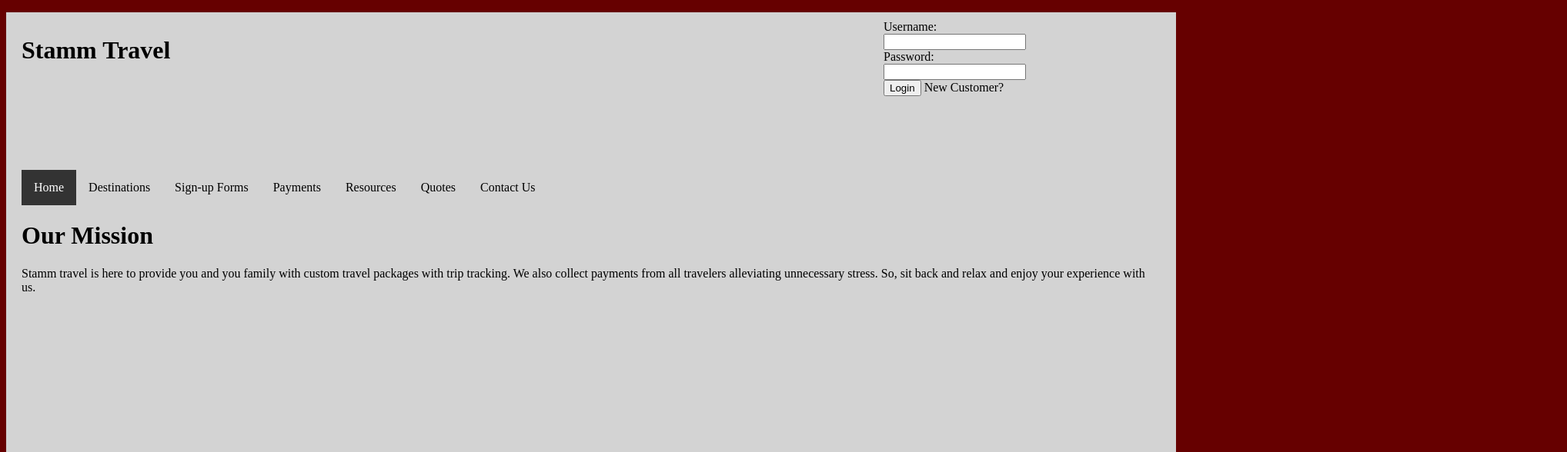
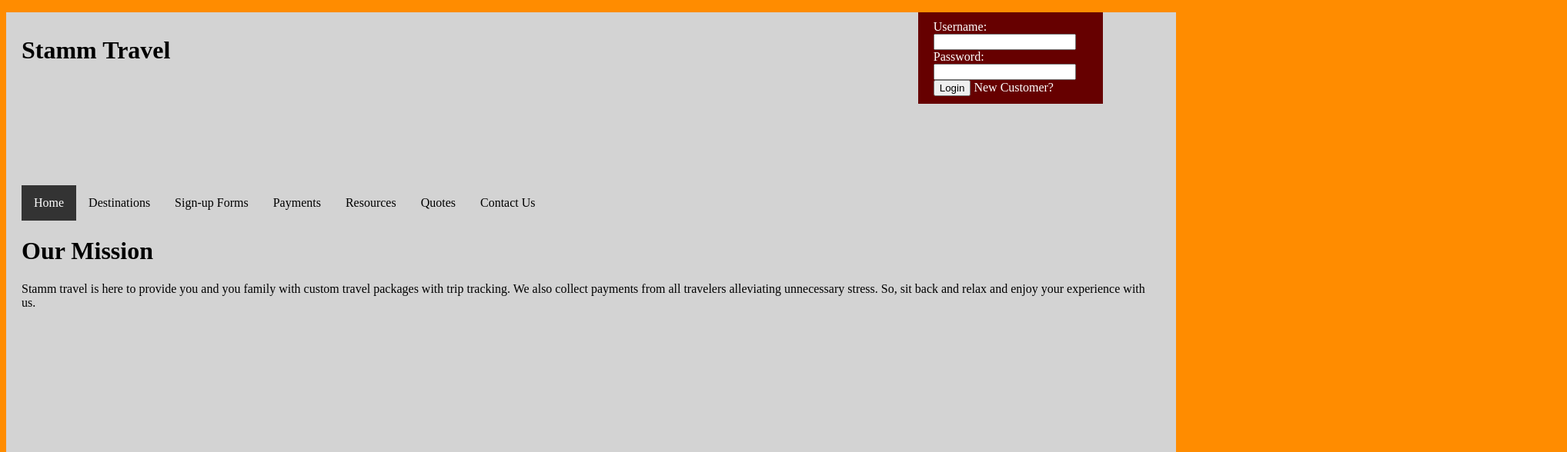
Before and after one commit to gullahjay/stamm, a plain HTML site: page index.html in a window 1536 px wide. Shown: the top 588 px of the page at 77% size, 2036 px wide, since content can reach past the window. Drawn offline with Linux system fonts and the light colour scheme.

Commit message:
updated css

```diff
--- a/css/index.css
+++ b/css/index.css
@@ -1,6 +1,7 @@
 body{
 	background-color: #660000;
  }
+
  .wrapper{
  	position: relative;
  	top: .5em;
@@ -14,6 +15,7 @@ body{
     padding-left: 20px;
     padding-bottom: 10px;
  }
+
 footer{
 	background-color: #282a35;
 	color: white;
@@ -25,6 +27,15 @@ footer{
   	padding-left: 20px;
   	padding-bottom: 10px;
 }
+.login{
+	background-color: #660000;
+	color: white;
+	max-width: 200px;
+	padding-top: 10px;
+    padding-right: 20px;
+    padding-left: 20px;
+    padding-bottom: 10px;
+}
 
 ul{
 	list-style-type: none;
@@ -34,10 +45,12 @@ ul{
 	max-width: 3050px;
 
 }
+
 li{
 	display: inline;
 	float: left;
 }
+
 li a{
 	display: block;
 	padding: 8px;
@@ -46,6 +59,7 @@ li a{
 	text-align: center;
 	padding: 14px 16px;
 }
+
 li a:hover:not(.active) {
   background-color: #660000;
   color: white;
@@ -73,8 +87,8 @@ li a:hover:not(.active) {
 	.login{
 		width: 60%;
 		position: relative;
-		left: 23em;
-		bottom:5em;
+		left: 20.5em;
+		bottom:5.6em;
 	}
 }
 /* Medium devices (landscape tablets, 768px and up) */
@@ -84,8 +98,7 @@ li a:hover:not(.active) {
 	}
 	.login{
 		position: relative;
-		left: 33em;
-
+		left: 30.8em;
 	}
 }
 /* Large devices (laptops/desktops, 992px and up) */
@@ -95,7 +108,7 @@ li a:hover:not(.active) {
 	}
 	.login{
 		position: relative;
-		left: 46em;
+		left: 45em;
 	}
 }
 /* Extra large devices (large laptops and desktops, 1200px and up) */
@@ -105,16 +118,46 @@ li a:hover:not(.active) {
 	}
 	.login{
 		position: relative;
-		left: 59em;
+		left: 58em;
 	}
 }
 /* Extra large devices (large laptops and desktops, 1366px and up) */
 @media only screen and (min-width: 1366px) {
 	body{
-		background-color: #660000;
+		background-color: darkorchid;
 	}
 	.login{
 		position: relative;
-		left: 70em;
+		left: 68.5em;
 	}
 }
+/* Extra large devices (large laptops and desktops, 1440px and up) */
+@media only screen and (min-width: 1440px) {
+	body{
+		background-color: darkorange;
+	}
+	.login{
+		position: relative;
+		left: 72.8em;
+	}
+}
+/* Extra large devices (large laptops and desktops, 1680px and up) */
+@media only screen and (min-width: 1680px) {
+	body{
+		background-color: purple;
+	}
+	.login{
+		position: relative;
+		left: 87.8em;
+	}
+}
+/* Extra large devices (large laptops and desktops, 1920px and up) */
+@media only screen and (min-width: 1920px) {
+	body{
+		background-color: gold;
+	}
+	.login{
+		position: relative;
+		left: 101.9em;
+	}
+}
```
